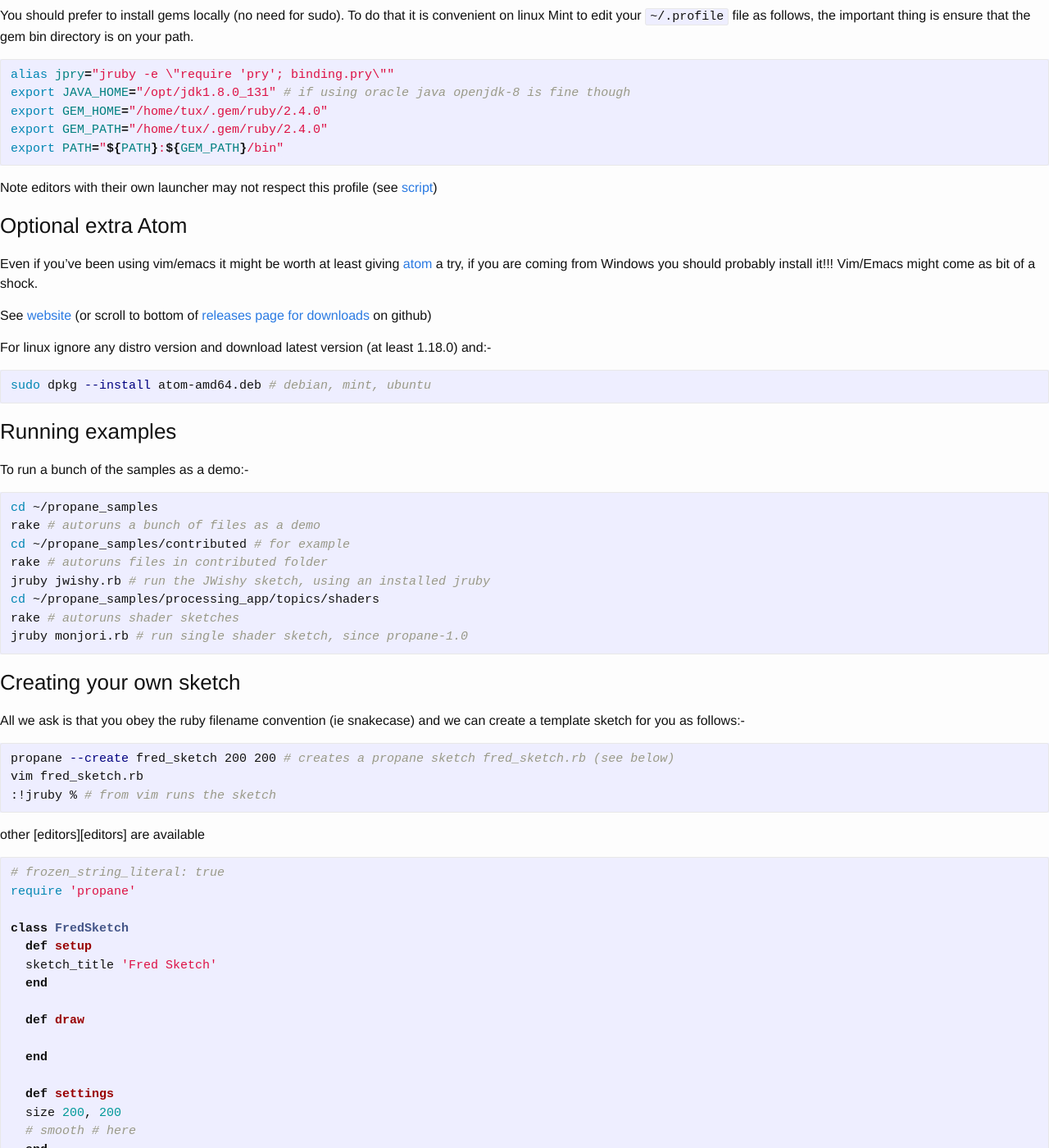
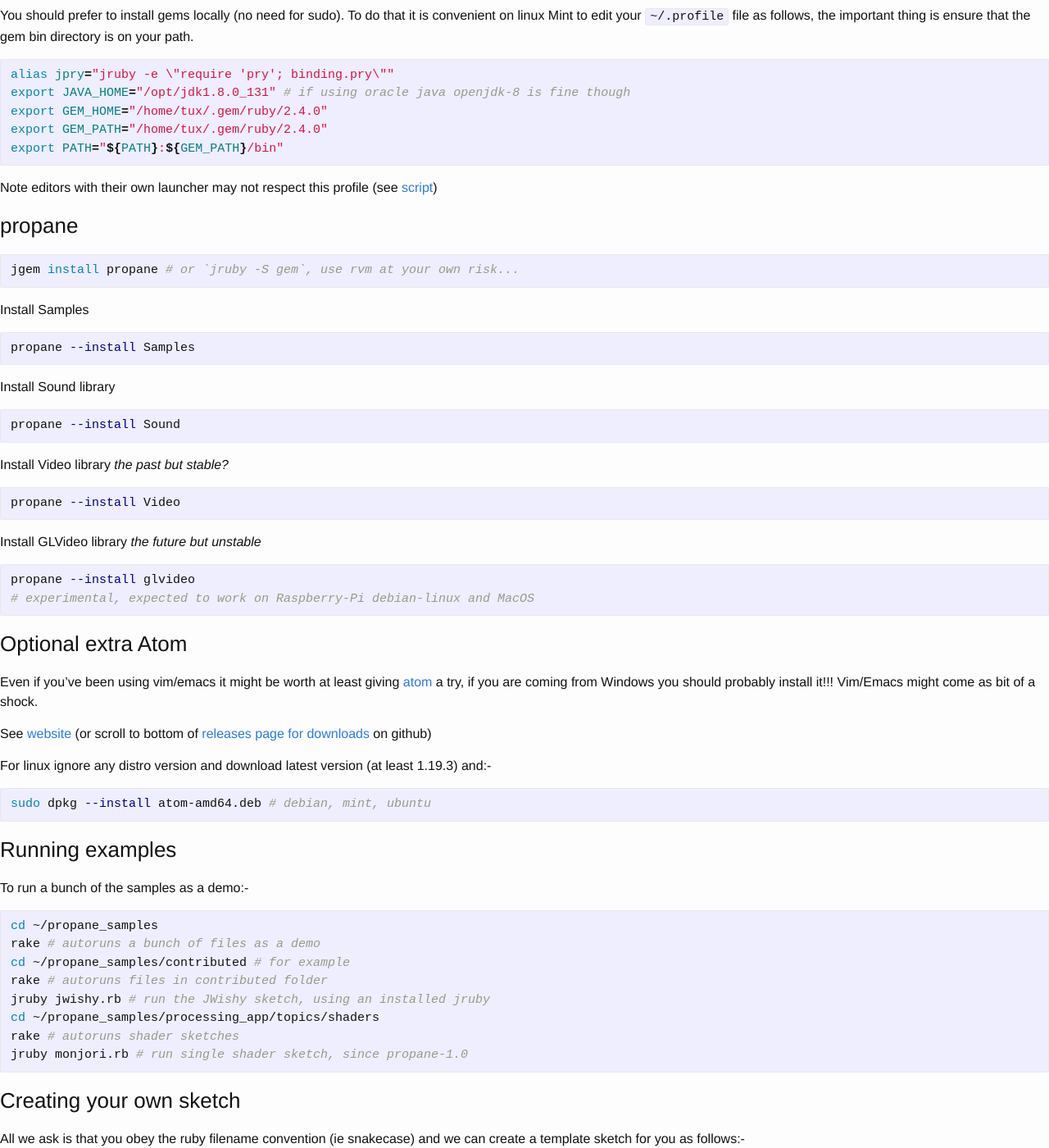
Before and after one commit to ruby-processing/propane, a Jekyll site: the page built from _posts/2016-08-18-debian.md, in a window 1280 px wide and 1400 px high, scrolled down 902 px. Shown: the whole window at 82% size. Built offline with Jekyll 4.4.1, drawn with Linux system fonts in a browser that asks for light colours.

Commit message:
update instructions

````diff
--- a/_posts/2016-08-18-debian.md
+++ b/_posts/2016-08-18-debian.md
@@ -38,13 +38,44 @@ export PATH="${PATH}:${GEM_PATH}/bin"
 ```
 Note editors with their own launcher may not respect this profile (see [script][script])
 
+### propane
+
+```bash
+jgem install propane # or `jruby -S gem`, use rvm at your own risk...
+```
+
+Install Samples
+
+```bash
+propane --install Samples
+```
+
+Install Sound library
+
+```bash
+propane --install Sound
+```
+
+Install Video library _the past but stable?_
+
+```bash
+propane --install Video
+```
+
+Install GLVideo library _the future but unstable_
+
+```bash
+propane --install glvideo
+# experimental, expected to work on Raspberry-Pi debian-linux and MacOS
+```
+
 ### Optional extra Atom ###
 
 Even if you've been using vim/emacs it might be worth at least giving [atom][atom] a try, if you are coming from Windows you should probably install it!!! Vim/Emacs might come as bit of a shock.
 
 See [website][atom] (or scroll to bottom of [releases page for downloads][releases] on github)
 
-For linux ignore any distro version and download latest version (at least 1.18.0) and:-
+For linux ignore any distro version and download latest version (at least 1.19.3) and:-
 
 ```bash
 sudo dpkg --install atom-amd64.deb # debian, mint, ubuntu
````
Also changed, not shown: _editors/atom.md (+1 -1 lines), _posts/2015-11-21-getting.md (+21 -2 lines), _posts/2015-11-21-getting_started.md (+9 -2 lines).
